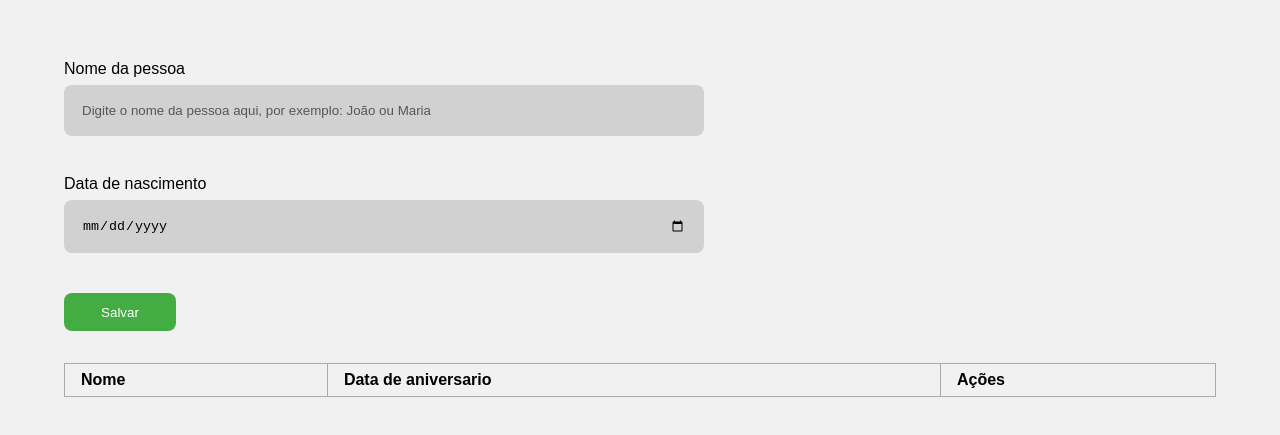
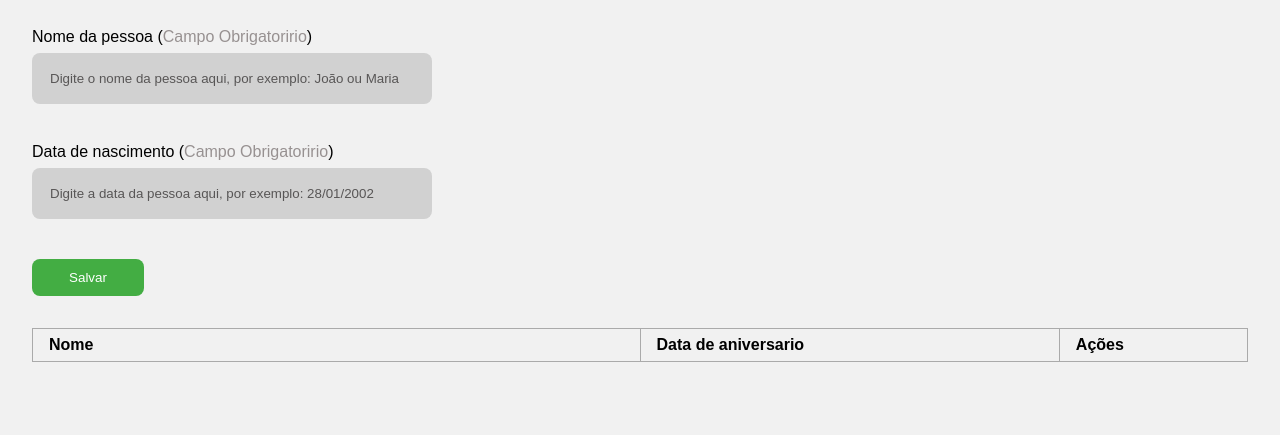
Before and after one commit to Luis-Emanuel/Meus_Aniversarios, a plain HTML site: page index.html in a window 1280 px wide. Shown: the part 147-582 px from the top of the page. Drawn offline with Linux system fonts and the light colour scheme.

Commit message:
Correções
Correções feitas:
Mensagem de erro "Campo obrigatório" ao lado da label
Place Holder personalizado do campo data
Estilização da tabela definindo um tamanho fixo para as colunas

```diff
--- a/index.html
+++ b/index.html
@@ -16,14 +16,14 @@
   <main class="container">
     <form class="formulario" data-formulario>
       <fieldset class="campo">
-        <label for="nome">Nome da pessoa</label>
+        <label for="nome">Nome da pessoa <span class="campo_obrigatorio"></span></label>
         <input id="nome" name="nome" type="text" minlength="3" maxlength="120" pattern="^[A-Za-z ]+$" required placeholder="Digite o nome da pessoa aqui, por exemplo: João ou Maria"
           data-nome>
         <span class="mensagem_erro"></span>
       </fieldset>
       <fieldset class="campo">
-        <label for="aniversario">Data de nascimento</label>
-        <input id="aniversario" name="aniversario" type="date" required placeholder="Digite a data da pessoa aqui, por exemplo: 28/01/2002" data-data>
+        <label for="aniversario">Data de nascimento <span class="campo_obrigatorio"></span></label>
+        <input id="aniversario" name="aniversario" type="text" required  pattern="\d{2}/\d{2}/\d{4}"placeholder="Digite a data da pessoa aqui, por exemplo: 28/01/2002" data-data>
         <span class="mensagem_erro"></span>
       </fieldset>
       <button class="btnSalvar" data-btnsalvaaniversario type="submit">Salvar</button>
--- a/js/index.js
+++ b/js/index.js
@@ -4,6 +4,7 @@ import { pegaListaAniversario } from "./listaDeAniversario.js";
 import validacao from "./validaCampos.js";
 
 const form = document.querySelector('[data-formulario]');
+const campos = form.querySelectorAll('input');
 const aniversarios = pegaListaAniversario();
 
 if (Object.entries(aniversarios).length != 0) {
@@ -16,3 +17,12 @@ form.addEventListener('submit', (event) => {
   event.preventDefault();
   salvaAniversario(event);
 });
+
+//Mensagem de campo obrigatorio
+campos.forEach((campo) => {
+  if (campo.validity.valueMissing) {
+    const mensagemCampoObrigatorio = document.querySelector(`label[for="${campo.name}"]`)
+    const spanElement = mensagemCampoObrigatorio.querySelector('span');
+    spanElement.innerHTML = '(<span>Campo Obrigatoririo</span>)';
+  }
+})
--- a/js/validaCampos.js
+++ b/js/validaCampos.js
@@ -3,6 +3,7 @@ import { validaAniversario } from './validaData.js';
 const form = document.querySelector('[data-formulario]');
 const btnsalvaAniversario = document.querySelector('[data-btnsalvaaniversario]');
 const campos = form.querySelectorAll('input');
+
 
 export default function validacao() {
     campos.forEach((campo) => {
@@ -45,12 +46,13 @@ const tiposErros = [
 
 const mensagens = {
     nome: {
-        valueMissing: 'O campo de nome não pode estar vazio.',
+        valueMissing: 'O campo nome não pode estar vazio.',
         tooShort: 'Por favor, preencha um nome válido.',
         patternMismatch: 'Nome deve conter apenas letras'
     },
     aniversario: {
-        valueMissing: 'O campo de data de nascimento não pode estar vazio.',
-        customError: 'A data infromada deve ser menor que a data atual.'
+        valueMissing: 'O campo data de nascimento não pode estar vazio.',
+        customError: 'A data infromada deve ser menor que a data atual.',
+        patternMismatch: 'A data precisa estar no formato DD/MM/AAAA'
     }
 }
--- a/reset.css
+++ b/reset.css
@@ -25,6 +25,7 @@ footer, header, hgroup, menu, nav, section {
 }
 body {
     line-height: 1;
+    font-size: 16px;
 }
 ol, ul {
     list-style: none;
--- a/style.css
+++ b/style.css
@@ -2,6 +2,7 @@ body {
     font-family: sans-serif;
     background-color: #f1f1f1;
 }
+
 
 .cabecalho {
     background-color: rgb(124, 124, 252);
@@ -15,7 +16,7 @@ body {
 }
 
 .container {
-    padding: 4rem;
+    margin: 2rem;
 }
 
 .formulario {
@@ -27,7 +28,8 @@ body {
 }
 
 .campo {
-    width: 40rem;
+    width: 100%;
+    max-width: 400px;
     display: flex;
     flex-direction: column;
     gap: 0.5rem;
@@ -44,6 +46,10 @@ body {
 
 .campo input::placeholder {
     color: #585656;
+}
+
+.campo_obrigatorio>span {
+    color: #979191;
 }
 
 .mensagem_erro {
@@ -69,6 +75,10 @@ body {
     font-weight: bold;
 }
 
+.tabelaAniversario th:nth-child(1) {
+    width: 50%;
+}
+
 .tabelaAniversario th,
 td {
     border: 1px solid rgb(170, 170, 170);
```
